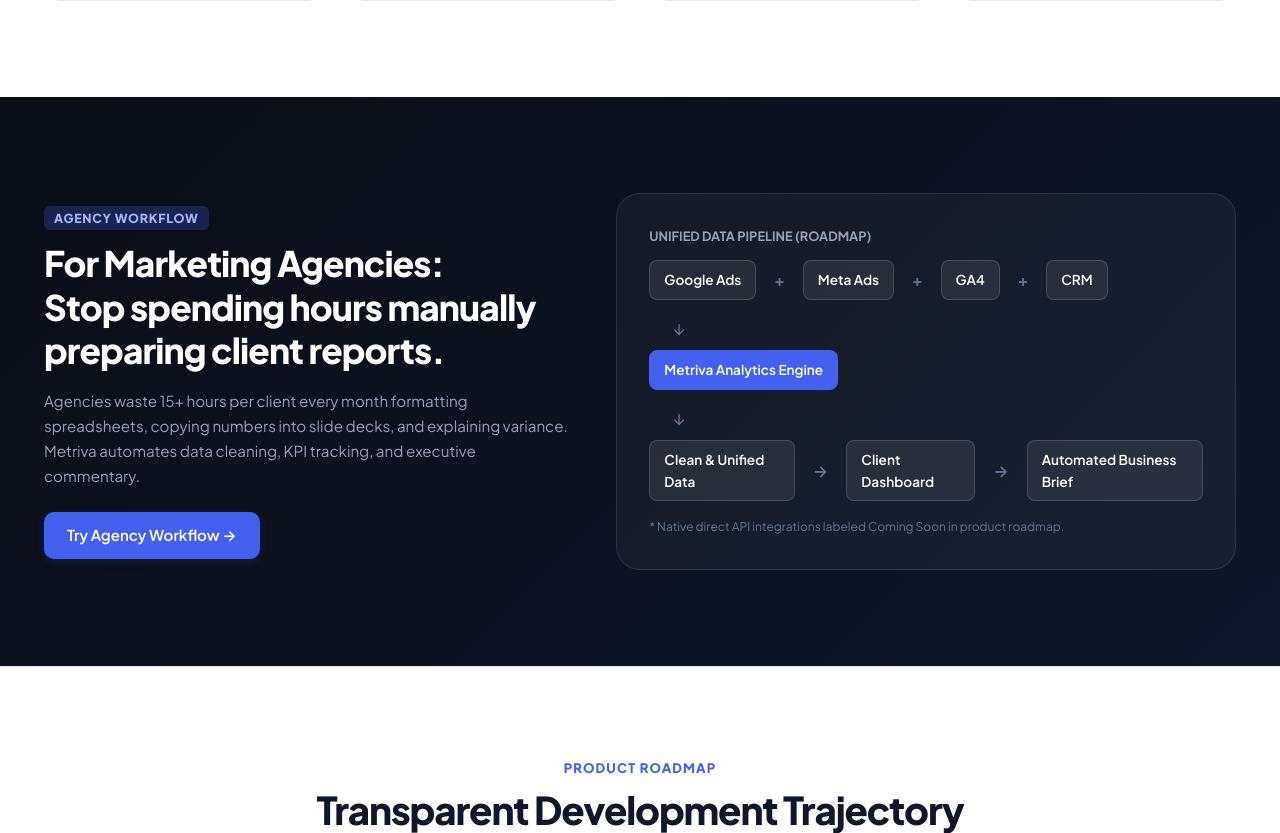
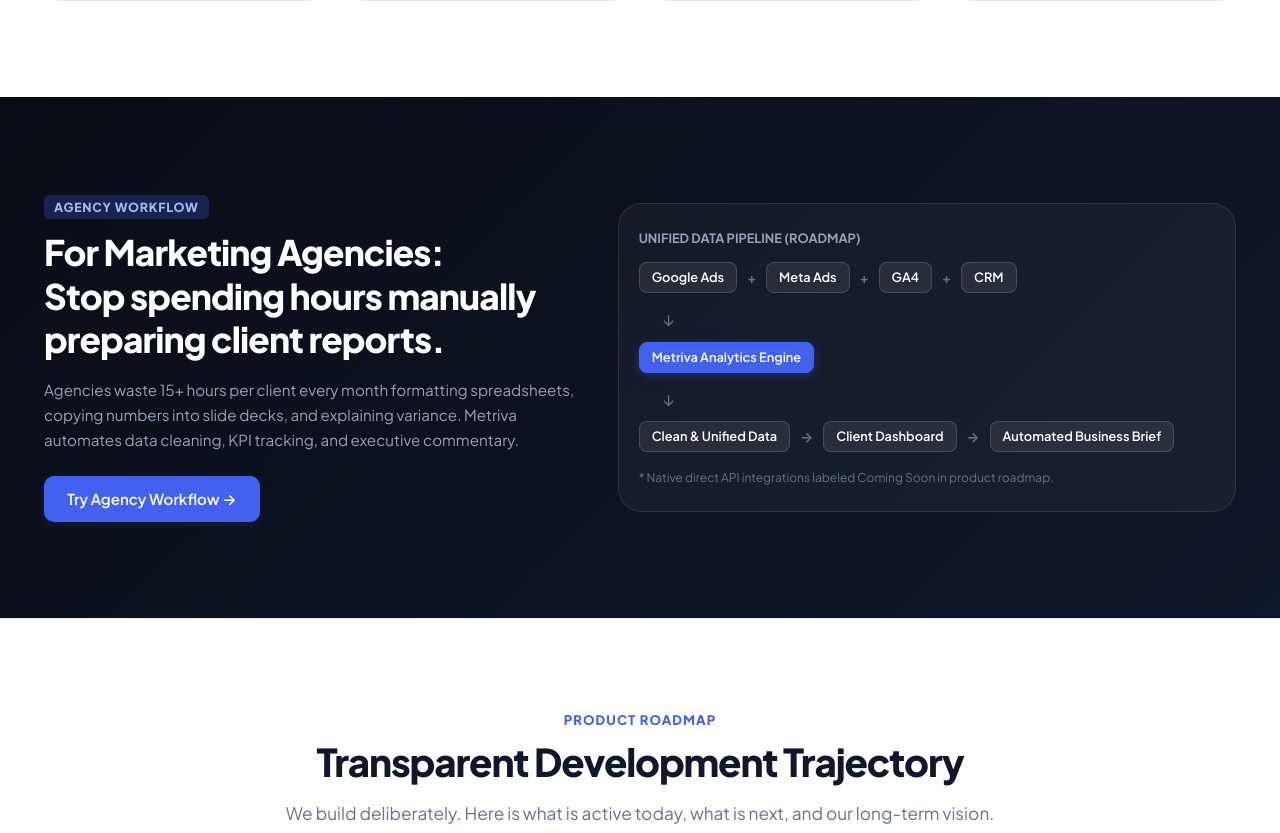
Before and after one commit to devesh950/AI-DATA-CLEANING-AND-EDA-AGENT, a Flask app: page / in a window 1280 px wide. Shown: the part 5269-6102 px from the top of the page. Run offline with Flask 3, Linux system fonts and the light colour scheme; some libraries are stand-ins or nearby versions.

Commit message:
fix: adjust agency workflow pipeline sizing to prevent text clipping, make FAQ answers click-to-expand accordion

```diff
--- a/templates/index.html
+++ b/templates/index.html
@@ -615,8 +615,8 @@ a { color: inherit; text-decoration: none; }
 }
 .agency-content {
   display: grid;
-  grid-template-columns: 1.1fr 1.3fr;
-  gap: 48px;
+  grid-template-columns: 1fr 1.15fr;
+  gap: 36px;
   align-items: center;
 }
 @media (max-width: 900px) { .agency-content { grid-template-columns: 1fr; } }
@@ -624,31 +624,43 @@ a { color: inherit; text-decoration: none; }
   background: rgba(255, 255, 255, 0.04);
   border: 1px solid rgba(255, 255, 255, 0.1);
   border-radius: var(--radius-xl);
-  padding: 32px;
+  padding: 24px 20px;
+  width: 100%;
+  max-width: 100%;
+  box-sizing: border-box;
+  overflow: hidden;
 }
 .pipeline-step {
   display: flex;
   align-items: center;
-  gap: 14px;
-  margin-bottom: 14px;
+  flex-wrap: wrap;
+  gap: 8px 10px;
+  margin-bottom: 12px;
 }
 .pipeline-pill {
   background: rgba(255, 255, 255, 0.08);
   border: 1px solid rgba(255, 255, 255, 0.15);
-  padding: 8px 14px;
+  padding: 6px 12px;
   border-radius: 8px;
-  font-size: 0.85rem;
+  font-size: 0.8rem;
   font-weight: 600;
+  white-space: normal;
+  display: inline-flex;
+  align-items: center;
+  text-align: center;
+  line-height: 1.35;
 }
 .pipeline-pill.highlight {
   background: var(--primary);
   border-color: var(--primary);
   color: #fff;
+  box-shadow: 0 2px 10px rgba(67, 97, 238, 0.35);
 }
 .pipeline-arrow {
   color: #64748b;
   font-weight: 700;
-  margin: 0 4px;
+  font-size: 0.85rem;
+  flex-shrink: 0;
 }
 
 /* 7. PRODUCT ROADMAP */
@@ -1881,6 +1980,10 @@ function closeLegalModal(e) {
   document.getElementById('legal-modal').classList.remove('show');
 }
 
+function toggleFaq(el) {
+  el.classList.toggle('active');
+}
+
 function toggleNavMenu() {
   const m = document.querySelector('.nav-menu');
   if (m) m.classList.toggle('open');
```
Also changed, not shown: other parts of templates/index.html (+101 -14 lines). Lines whose indentation alone changed are shown as unchanged.
